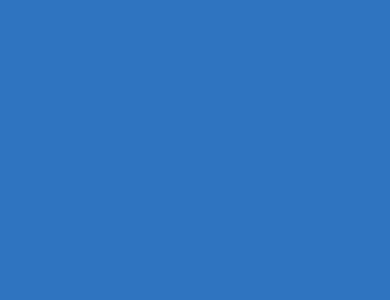
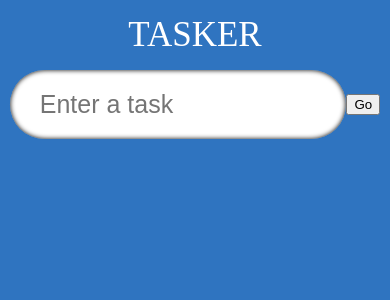
Before and after one commit to DEV-YJY/ts-todo, a React (Create React App) app: page / in a window 390 px wide. Shown: the top 300 px of the page. Built offline with nearby package versions, Linux system fonts and the light colour scheme; a web font is replaced by a local one.

Commit message:
Add input form

```diff
--- a/src/App.tsx
+++ b/src/App.tsx
@@ -1,12 +1,16 @@
-import React from 'react';
-import './App.css';
+import React, { useState } from 'react'
+import './App.css'
+import InputField from './components/InputField'
 
-function App() {
+const App: React.FC = () => {
+  const [todo, setTodo] = useState<string>('')
+
   return (
-    <div className="App">
-
+    <div className='App'>
+      <span className='heading'>Tasker</span>
+      <InputField todo={todo} setTodo={setTodo}/>
     </div>
-  );
+  )
 }
 
-export default App;
+export default App
--- /dev/null
+++ b/src/components/InputField.tsx
@@ -0,0 +1,24 @@
+import React from 'react'
+import './styles.css'
+
+interface Props {
+  todo: string,
+  setTodo: React.Dispatch<React.SetStateAction<string>>
+}
+
+const InputField = ({todo, setTodo}: Props) => {
+  return (
+    <form className='input'>
+      <input
+      value={todo}
+      onChange={(e) => setTodo(e.target.value)}
+      type='input'
+      placeholder='Enter a task'
+      className='input__box'
+    />
+      <button className='input__submit' type='submit'>Go</button>
+    </form>
+  )
+}
+
+export default InputField
--- /dev/null
+++ b/src/components/styles.css
@@ -0,0 +1,135 @@
+.input {
+  display: flex;
+  width: 95%;
+  position: relative;
+  align-items: center;
+}
+
+.input__box {
+  width: 100%;
+  border-radius: 50px;
+  padding: 20px 30px;
+  font-size: 25px;
+  border: none;
+  transition: 0.2s;
+  box-shadow: inset 0 0 5px black;
+}
+
+.input__box:focus {
+  box-shadow: 0 0 10px 1000px rgba(0, 0, 0, 0.5);
+  outline: none;
+}
+
+.input_submit {
+  position: absolute;
+  width: 50px;
+  height: 50px;
+  margin: 12px;
+  border-radius: 50px;
+  right: 0px;
+  border: none;
+  font-size: 15px;
+  background-color: #2f74c0;
+  color: white;
+  transition: 0.2s all;
+  box-shadow: 0 0 10px black;
+}
+
+.input_submit:hover {
+  background-color: #388ae2;
+}
+
+.input_submit:active {
+  transform: scale(0.8);
+  box-shadow: 0 0 5px black;
+}
+
+.container {
+  width: 95%;
+  display: flex;
+  margin-top: 10px;
+  justify-content: space-between;
+  align-items: flex-start;
+}
+
+.todos {
+  border-radius: 5px;
+  display: flex;
+  flex-direction: column;
+  width: 47.5%;
+  padding: 15px;
+  background-color: rgb(50, 195, 205);
+}
+
+.dragactive {
+  background-color: rgb(0, 221, 236);
+}
+
+.dragcomplete {
+  background-color: rgb(255, 38, 0);
+}
+
+.remove {
+  background-color: rgb(235, 103, 80);
+}
+
+.todos__heading {
+  font-size: 30px;
+  /* text-align: center; */
+  color: white;
+}
+
+.todos__single {
+  display: flex;
+  border-radius: 5px;
+  padding: 20px;
+  margin-top: 15px;
+  background-image: url("https://img.freepik.com/free-photo/crumpled-yellow-paper-background-close-up_60487-2390.jpg?size=626&ext=jpg");
+  transition: 0.2s;
+}
+
+.drag {
+  box-shadow: 0 0 20px black;
+}
+
+.todos__single:hover {
+  box-shadow: 0 0 5px black;
+  transform: scale(1.03);
+}
+
+.todos__single--text {
+  flex: 1;
+  padding: 5px;
+  border: none;
+  font-size: 20px;
+}
+
+.todos__single--text:focus {
+  outline: none;
+}
+
+.icon {
+  margin-left: 10px;
+  font-size: 25px;
+  cursor: pointer;
+}
+
+@media (max-width: 1100px) {
+  .todos {
+    width: 45%;
+  }
+}
+
+@media (max-width: 700px) {
+  .input {
+    width: 95%;
+  }
+  .container {
+    width: 95%;
+    flex-direction: column;
+  }
+  .todos {
+    width: 95%;
+    margin-bottom: 10px;
+  }
+}
```
